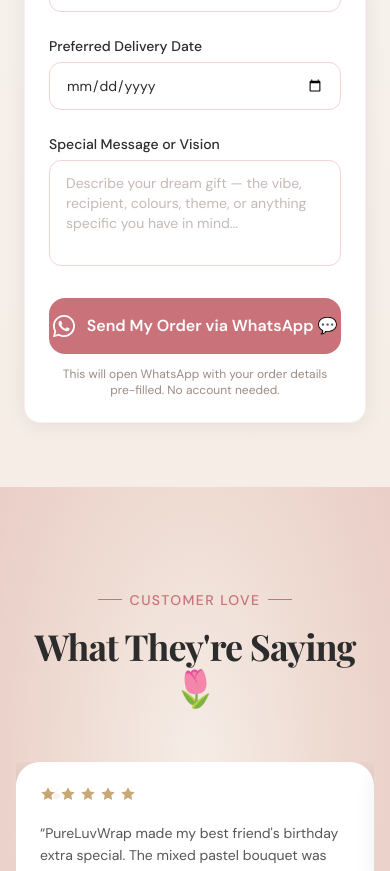
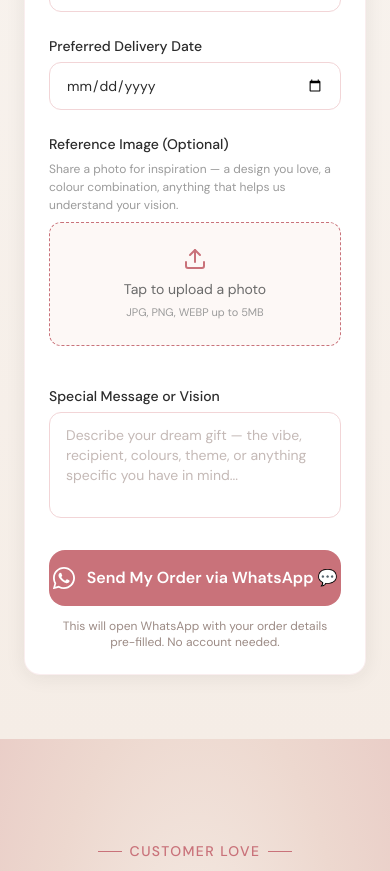
Before and after one commit to Riteshkarn1/pureluvwrap, a Next.js app: page / in a window 390 px wide. Shown: the part 5440-6311 px from the top of the page. Built offline with nearby package versions, Linux system fonts and the light colour scheme.

Commit message:
add reference image upload field to order form

```diff
--- a/src/components/OrderForm.tsx
+++ b/src/components/OrderForm.tsx
@@ -115,8 +115,63 @@ const getInputClass = (hasError: boolean) =>
 export default function OrderForm() {
   const [form, setForm] = useState<FormData>(initialForm);
   const [errors, setErrors] = useState<{ [key: string]: string }>({});
+  const [referenceImage, setReferenceImage] = useState<File | null>(null);
+  const [imagePreview, setImagePreview] = useState<string | null>(null);
+  const [imageError, setImageError] = useState<string>("");
+  const fileInputRef = useRef<HTMLInputElement>(null);
   const ref = useRef(null);
   const inView = useInView(ref, { once: true, margin: "-80px" });
+
+  const handleImageChange = (e: React.ChangeEvent<HTMLInputElement>) => {
+    const file = e.target.files?.[0];
+    if (!file) return;
+
+    if (file.size > 5 * 1024 * 1024) {
+      setImageError("Image must be under 5MB");
+      return;
+    }
+
+    setImageError("");
+    setReferenceImage(file);
+    const reader = new FileReader();
+    reader.onloadend = () => {
+      setImagePreview(reader.result as string);
+    };
+    reader.readAsDataURL(file);
+  };
+
+  const handleDrop = (e: React.DragEvent<HTMLDivElement>) => {
+    e.preventDefault();
+    const file = e.dataTransfer.files?.[0];
+    if (!file || !file.type.startsWith("image/")) return;
+
+    if (file.size > 5 * 1024 * 1024) {
+      setImageError("Image must be under 5MB");
+      return;
+    }
+
+    setImageError("");
+    setReferenceImage(file);
+    const reader = new FileReader();
+    reader.onloadend = () => {
+      setImagePreview(reader.result as string);
+    };
+    reader.readAsDataURL(file);
+  };
+
+  const handleDragOver = (e: React.DragEvent<HTMLDivElement>) => {
+    e.preventDefault();
+  };
+
+  const clearImage = (e: React.MouseEvent) => {
+    e.stopPropagation();
+    setReferenceImage(null);
+    setImagePreview(null);
+    setImageError("");
+    if (fileInputRef.current) {
+      fileInputRef.current.value = "";
+    }
+  };
 
   const handleChange = (
     e: React.ChangeEvent<HTMLInputElement | HTMLSelectElement | HTMLTextAreaElement>
@@ -190,6 +245,7 @@ export default function OrderForm() {
       form.date ? `Delivery Date: ${form.date}` : null,
       showFlowerType && form.flowerType ? `Flower Type: ${stripEmojis(form.flowerType)}` : null,
       form.message.trim() ? `Message: ${form.message.trim()}` : null,
+      referenceImage ? `Reference Image: I have a reference image to share. I will send it in this chat.` : null,
     ]
       .filter(Boolean)
       .join("\n");
@@ -368,8 +424,77 @@ export default function OrderForm() {
                 </InputField>
               )}
 
+              {/* Reference Image (Optional) */}
+              <div className="sm:col-span-2">
+                <div className="flex flex-col gap-1.5 mb-2">
+                  <label className="font-dm text-sm font-medium text-brand-text">
+                    Reference Image (Optional)
+                  </label>
+                  <span className="font-dm text-[12px] text-[#9B9B9B]">
+                    Share a photo for inspiration — a design you love, a colour combination, anything that helps us understand your vision.
+                  </span>
+                </div>
+
+                <div
+                  className={`relative w-full rounded-[12px] border-[1.5px] border-dashed border-[#C9727A] bg-[#FDF8F6] hover:bg-[#FAF0EE] hover:border-solid transition-all cursor-pointer flex flex-col items-center justify-center p-[24px] ${imageError ? 'border-red-500' : ''}`}
+                  onDrop={handleDrop}
+                  onDragOver={handleDragOver}
+                  onClick={() => fileInputRef.current?.click()}
+                >
+                  <input
+                    type="file"
+                    accept="image/*"
+                    ref={fileInputRef}
+                    onChange={handleImageChange}
+                    className="hidden"
+                  />
+
+                  {imagePreview ? (
+                    <div className="flex flex-col items-center w-full relative">
+                      <img
+                        src={imagePreview}
+                        alt="Reference Preview"
+                        className="max-h-[120px] object-contain rounded-md"
+                      />
+                      <span className="font-dm text-[12px] text-[#6B6B6B] mt-2 truncate max-w-[200px]">
+                        {referenceImage?.name}
+                      </span>
+                      <button
+                        type="button"
+                        onClick={clearImage}
+                        className="mt-3 text-[#C9727A] font-dm text-[12px] hover:underline"
+                      >
+                        ✕ Remove
+                      </button>
+                    </div>
+                  ) : (
+                    <>
+                      <svg width="24" height="24" viewBox="0 0 24 24" fill="none" stroke="#C9727A" strokeWidth="2" strokeLinecap="round" strokeLinejoin="round" className="mb-2">
+                        <path d="M21 15v4a2 2 0 0 1-2 2H5a2 2 0 0 1-2-2v-4"></path>
+                        <polyline points="17 8 12 3 7 8"></polyline>
+                        <line x1="12" y1="3" x2="12" y2="15"></line>
+                      </svg>
+                      <span className="font-dm text-[14px] text-[#6B6B6B] hidden sm:block">
+                        Click to upload or drag & drop
+                      </span>
+                      <span className="font-dm text-[14px] text-[#6B6B6B] sm:hidden">
+                        Tap to upload a photo
+                      </span>
+                      <span className="font-dm text-[11px] text-[#9B9B9B] mt-1">
+                        JPG, PNG, WEBP up to 5MB
+                      </span>
+                    </>
+                  )}
+                </div>
+                {imageError && (
+                  <span className="font-dm text-[#ef4444] text-[12px] mt-1 block">
+                    {imageError}
+                  </span>
+                )}
+              </div>
+
               {/* Special Message - full width */}
-              <div className="sm:col-span-2">
+              <div className="sm:col-span-2 mt-4 sm:mt-0">
                 <InputField label="Special Message or Vision" id="order-message">
                   <textarea
                     id="order-message"
```
